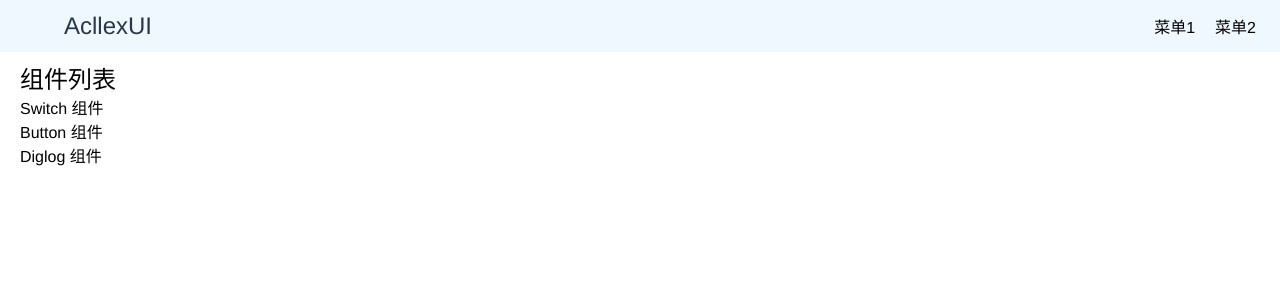
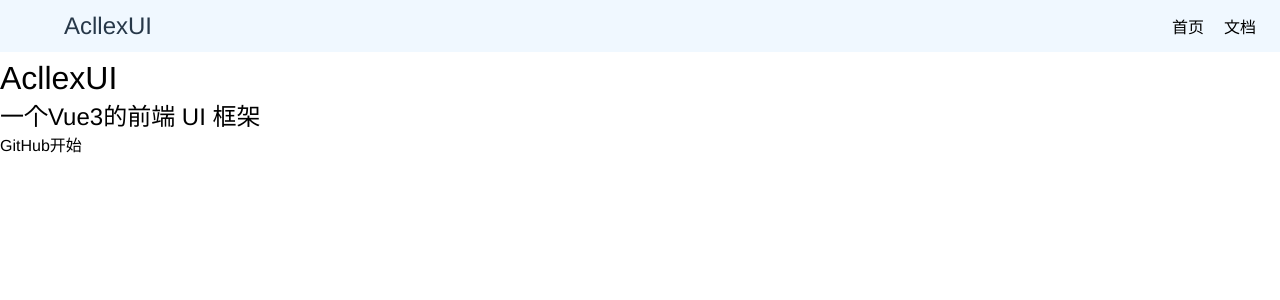
Before and after one commit to Acllex/acllex-ui, a Vue app: page /#/ in a window 1280 px wide. Shown: the top 300 px of the page. Built offline with nearby package versions, Linux system fonts and the light colour scheme.

Commit message:
完善首页

```diff
--- a/src/App.vue
+++ b/src/App.vue
@@ -1,10 +1,21 @@
 <template>
   <Topnav></Topnav>
-  <router-view />
+  <div class="main">
+    <router-view />
+  </div>
 </template>
 
 <script setup lang="ts">
 import Topnav from "./components/Topnav.vue";
-// This starter template is using Vue 3 <script setup> SFCs
-// Check out https://v3.vuejs.org/api/sfc-script-setup.html#sfc-script-setup
+
+import { ref, provide } from 'vue';
+
+provide('isMenu', ref<boolean>(false))
 </script>
+
+<style scoped lang="scss">
+  .main {
+    width: 100%;
+    padding-top: 60px;
+  }
+</style>
--- a/src/components/Topnav.vue
+++ b/src/components/Topnav.vue
@@ -7,7 +7,7 @@
         </svg>
       </div>
     </div>
-    <div class="logo">
+    <div class="logo" @click="setMenu">
       <svg class="icon" aria-hidden="true">
         <use xlink:href="#icon-_UIsheji"></use>
       </svg>
@@ -15,34 +15,27 @@
     </div>
     <ul>
       <li>
-        <router-link to="">菜单1</router-link>
+        <router-link to="/">首页</router-link>
       </li>
       <li>
-        <router-link to="">菜单2</router-link>
+        <router-link to="/doc">文档</router-link>
       </li>
     </ul>
   </header>
-  <aside>
-    <h1>组件列表</h1>
-    <h4>Switch 组件</h4>
-    <h4>Button 组件</h4>
-    <h4>Diglog 组件</h4>
-  </aside>
 </template>
 
-<script lang="ts">
-export default {
-  setup(){
-    const toggleMenu = ()=>{
+<script setup lang="ts">
+import { inject,Ref } from 'vue';
 
-    }
+
+const isMenu = inject<Ref<boolean>>('isMenu');
+  const setMenu = ()=>{
+     isMenu!.value = !isMenu!.value;
   }
-}
 </script>
 
 <style lang="scss" scoped>
-
-header{
+header {
   position: fixed;
   top: 0;
   left: 0;
@@ -53,63 +46,64 @@ header{
   align-items: center;
   justify-content: space-between;
   padding: 0 14px;
-  .menu{
+  .menu {
     display: none;
   }
-  .logo{
+  .logo {
     margin: 6px 0;
     display: flex;
     align-items: center;
-    svg{
+    svg {
       width: 40px;
       height: 40px;
     }
-    span{
+    span {
       margin-left: 10px;
-      font-family: "Dosis", "Source Sans Pro", "Helvetica Neue", Arial, sans-serif;
+      font-family: "Dosis", "Source Sans Pro", "Helvetica Neue", Arial,
+        sans-serif;
       font-size: 1.5em;
       font-weight: 500;
       color: #273849;
     }
   }
-  ul{
+  ul {
     display: flex;
-    li{
+    li {
       padding: 0 10px;
     }
   }
   @media screen and (max-width: 500px) {
-    .menu{
+    .menu {
       display: block;
       position: relative;
-      div{
+      div {
         position: absolute;
         width: 34px;
         top: -12px;
-        svg{
+        svg {
           width: 26px;
           height: 26px;
         }
       }
     }
-    .logo{
+    .logo {
       width: 36px;
       height: 36px;
       margin: 6px 0;
-      svg{
+      svg {
         width: 100%;
         height: 100%;
       }
-      span{
+      span {
         display: none;
       }
     }
-    ul>li{
+    ul > li {
       display: none;
     }
   }
 }
-aside{
+aside {
   padding: 60px 10px 30px 20px;
   position: fixed;
   top: 0;
--- a/src/router/index.ts
+++ b/src/router/index.ts
@@ -1,10 +1,12 @@
 import {createWebHashHistory, createRouter} from 'vue-router'
 import Home from '../views/Home.vue'
+import Doc from '../views/Doc.vue';
 
 const history = createWebHashHistory()
 export const router = createRouter({
     history,
     routes:[
-        {path: '/', component: Home}
+        {path: '/', component: Home},
+        {path: '/doc', component: Doc},
     ]
 })
--- a/src/views/Doc.vue
+++ b/src/views/Doc.vue
@@ -1,3 +1,9 @@
 <template>
   <div>Doc</div>
+  <aside>
+    <h1>组件列表</h1>
+    <h4>Switch 组件</h4>
+    <h4>Button 组件</h4>
+    <h4>Diglog 组件</h4>
+  </aside>
 </template>
--- a/src/views/Home.vue
+++ b/src/views/Home.vue
@@ -1,3 +1,21 @@
 <template>
-  <div>Home</div>
+  <div class="">
+    <div>
+      <h1>AcllexUI</h1>
+      <h2>一个Vue3的前端 UI 框架</h2>
+      <p class="action">
+        <a href="">GitHub</a>
+        <a href="">开始</a>
+
+      </p>
+    </div>
+  </div>
 </template>
+
+<script setup lang="ts">
+import { inject,Ref } from 'vue';
+
+const isMenu = inject<Ref<boolean>>('isMenu');
+console.log(isMenu?.value);
+
+</script>
```
